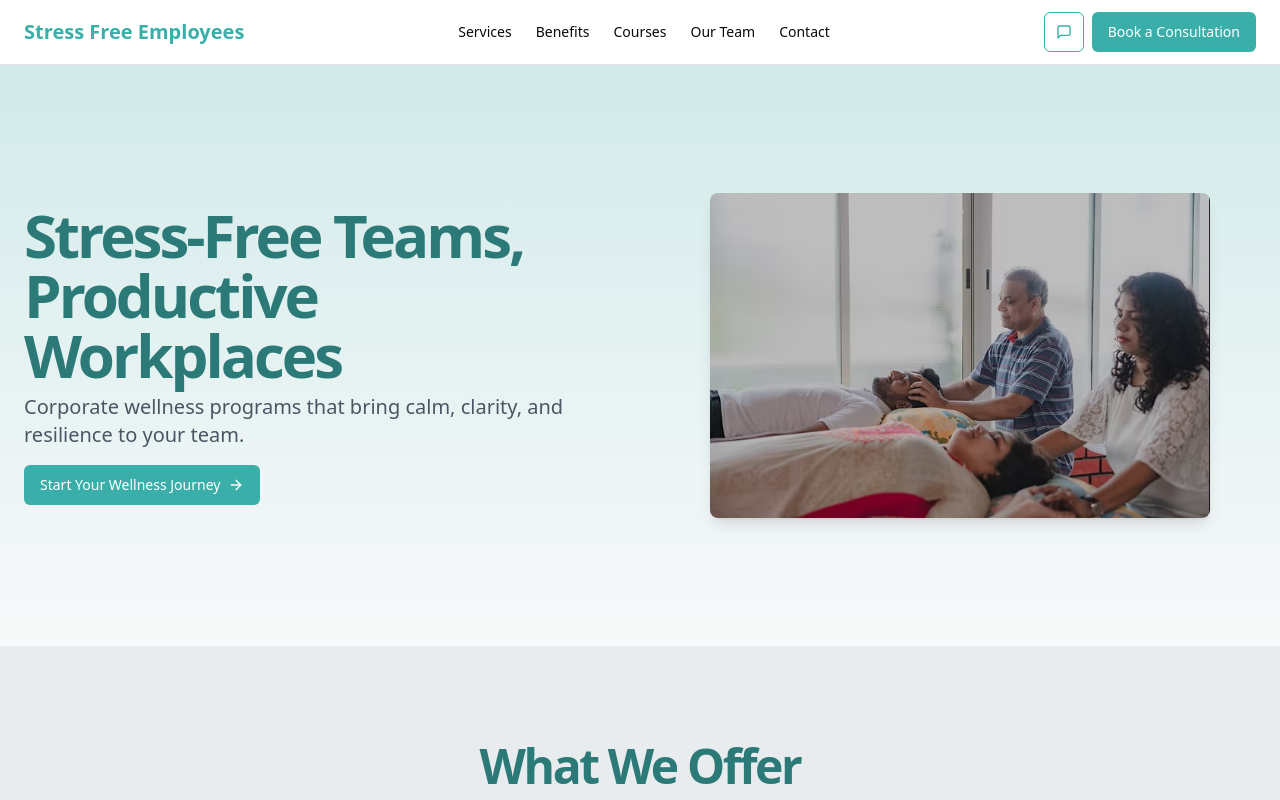
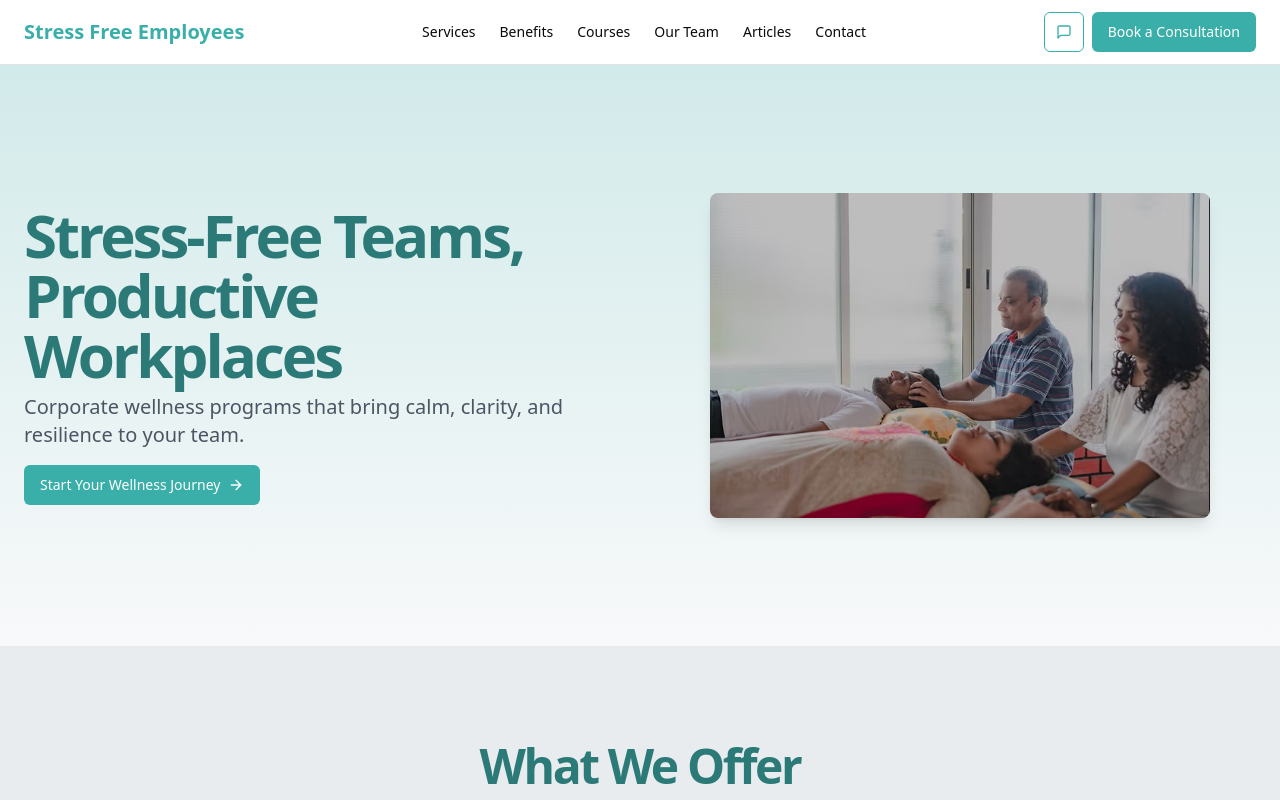
Before and after one commit to stressfreeemployees-admin/Stressfreeemployees, a Next.js app: page / in a window 1280 px wide. Shown: the top 800 px of the page. Built offline with nearby package versions, Linux system fonts and the light colour scheme.

Commit message:
added articles in navbar

```diff
--- a/app/page.tsx
+++ b/app/page.tsx
@@ -126,6 +126,9 @@ export default function Home() {
             </Link>
             <Link href="#team" className="text-sm font-medium hover:text-[#3AAFA9] transition-colors">
               Our Team
+            </Link>
+            <Link href="#articles" className="text-sm font-medium hover:text-[#3AAFA9] transition-colors">
+              Articles
             </Link>
             {/* Success Stories link - Commented out for future use
             <Link href="#testimonials" className="text-sm font-medium hover:text-[#3AAFA9] transition-colors">
```
